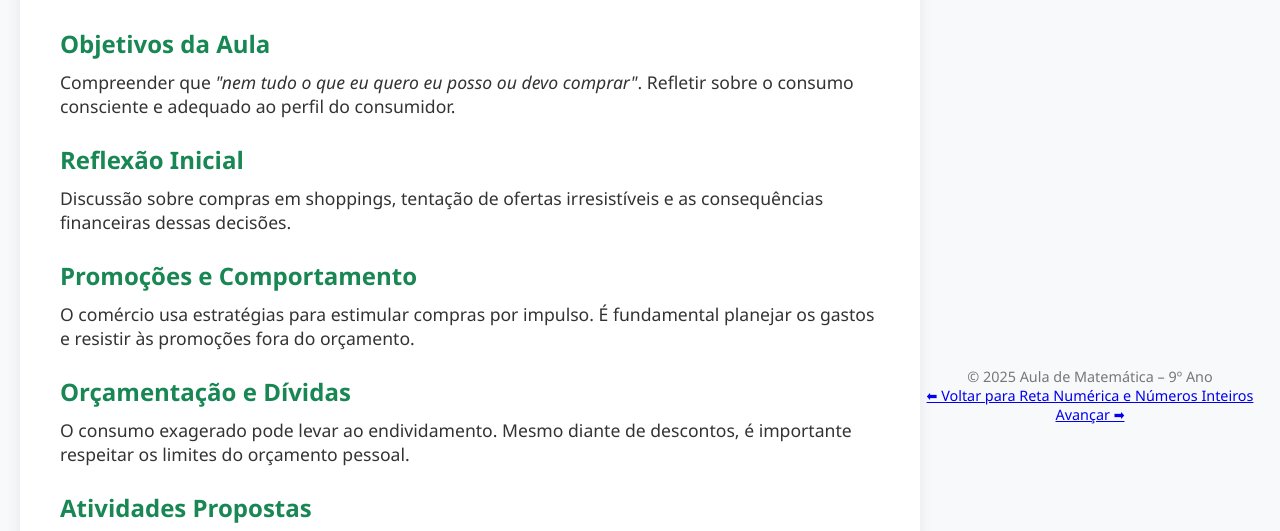
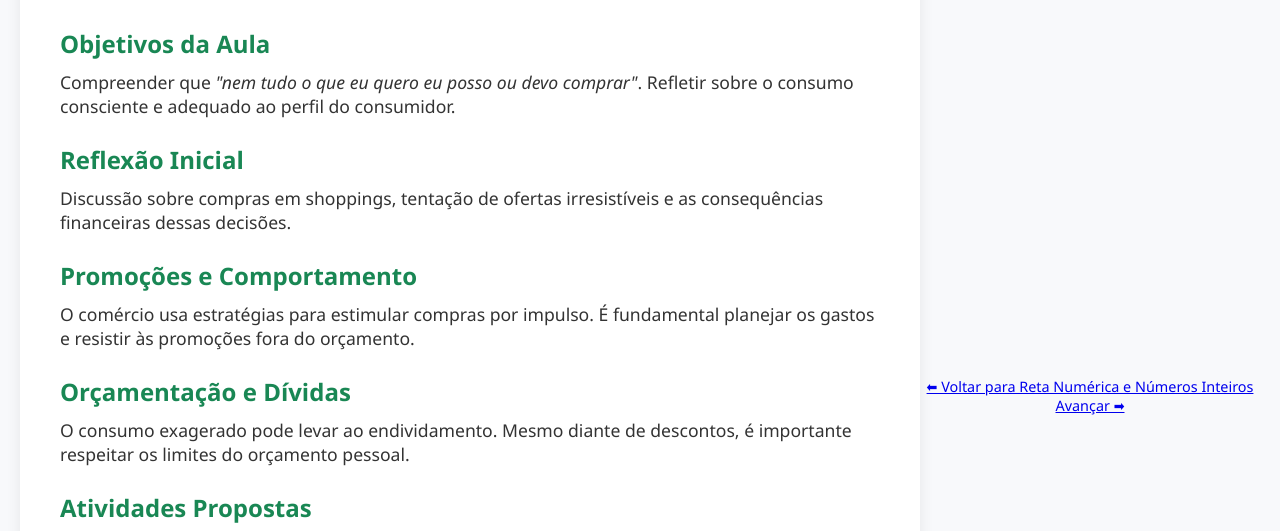
Before and after one commit to new-civic-si/descritor-d37, a plain HTML site: page index.html in a window 1280 px wide. Shown: the part 195-726 px from the top of the page. Drawn offline with Linux system fonts and the light colour scheme.

Commit message:
Update index.html

```diff
--- a/index.html
+++ b/index.html
@@ -60,7 +60,6 @@
   </div>
 
   <footer>
-  &copy; 2025 Aula de Matemática – 9º Ano
 
   <div class="botoes-navegacao">
     <a href="https://new-civic-si.github.io/descritor-d16/" class="botao-ancora">⬅ Voltar para Reta Numérica e Números Inteiros</a>
```
